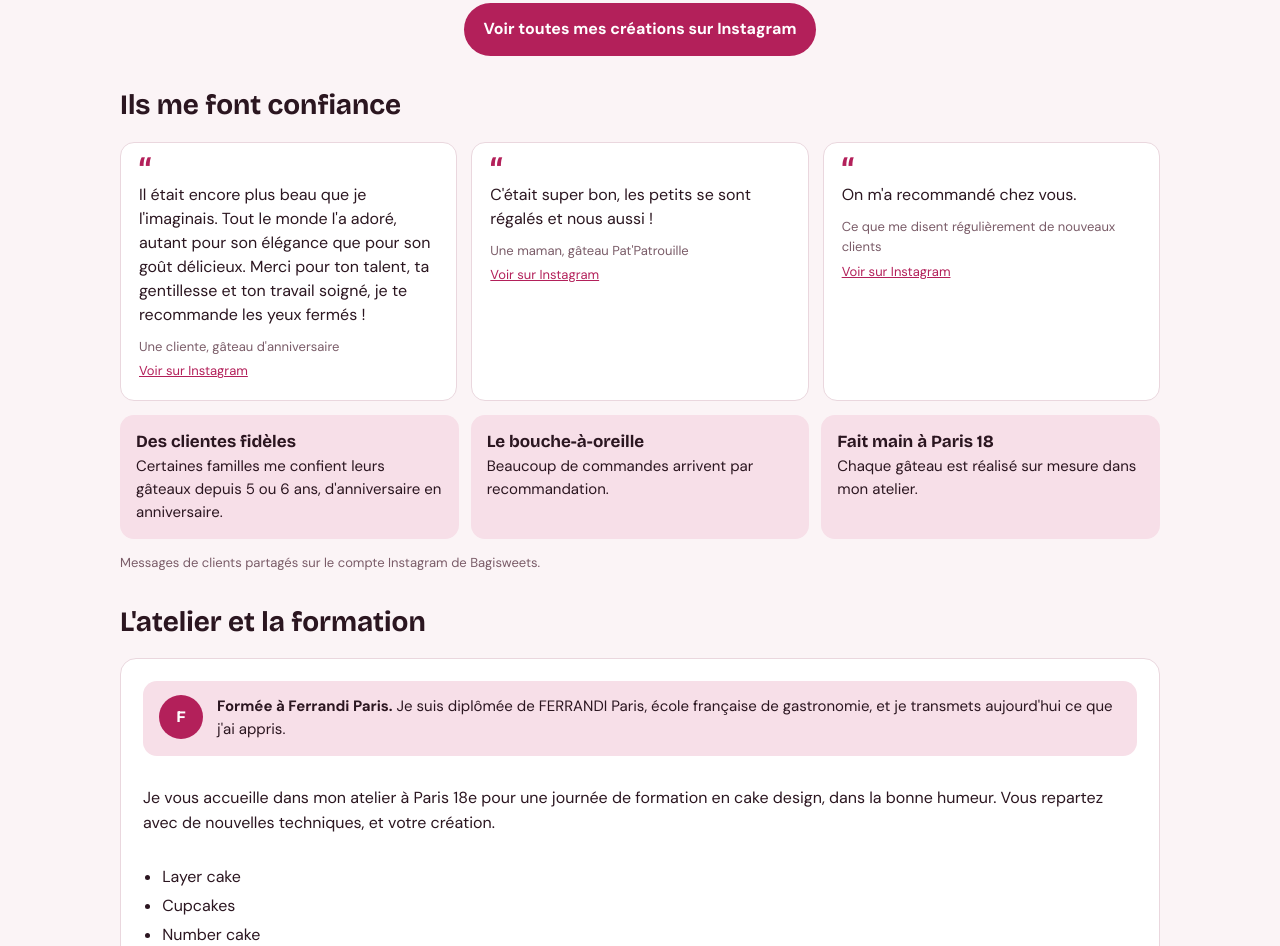
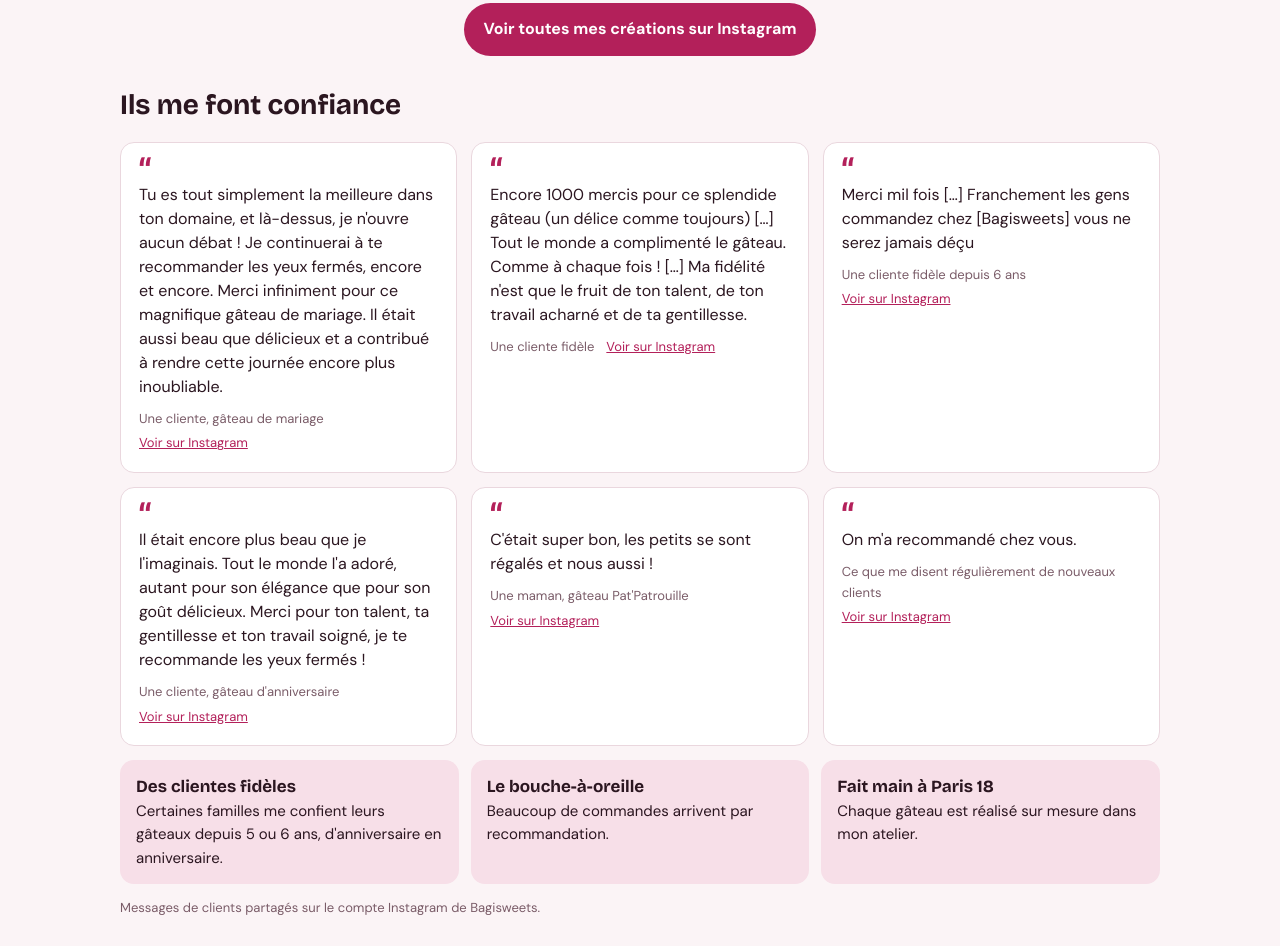
Before and after one commit to giressestkb/bagisweets-site, a plain HTML site: page index.html in a window 1280 px wide. Shown: the part 2613-3559 px from the top of the page. Drawn offline with nearby package versions, Linux system fonts and the light colour scheme.

Commit message:
Trois avis de clientes ajoutés (anonymes, lien vers la publication)

```diff
--- a/index.html
+++ b/index.html
@@ -231,6 +231,18 @@ section.block h2 { font-family: var(--font-display); font-size: clamp(22px, 4vw,
     <h2 id="avh">Ils me font confiance</h2>
     <div class="quotes">
       <figure class="quote">
+        <blockquote>Tu es tout simplement la meilleure dans ton domaine, et là-dessus, je n'ouvre aucun débat ! Je continuerai à te recommander les yeux fermés, encore et encore. Merci infiniment pour ce magnifique gâteau de mariage. Il était aussi beau que délicieux et a contribué à rendre cette journée encore plus inoubliable.</blockquote>
+        <figcaption><span>Une cliente, gâteau de mariage</span><a href="https://www.instagram.com/p/DagIOuuMYZr/" target="_blank" rel="noopener noreferrer">Voir sur Instagram</a></figcaption>
+      </figure>
+      <figure class="quote">
+        <blockquote>Encore 1000 mercis pour ce splendide gâteau (un délice comme toujours) […] Tout le monde a complimenté le gâteau. Comme à chaque fois ! […] Ma fidélité n'est que le fruit de ton talent, de ton travail acharné et de ta gentillesse.</blockquote>
+        <figcaption><span>Une cliente fidèle</span><a href="https://www.instagram.com/p/DdN9CGKoLbO/" target="_blank" rel="noopener noreferrer">Voir sur Instagram</a></figcaption>
+      </figure>
+      <figure class="quote">
+        <blockquote>Merci mil fois […] Franchement les gens commandez chez [Bagisweets] vous ne serez jamais déçu</blockquote>
+        <figcaption><span>Une cliente fidèle depuis 6 ans</span><a href="https://www.instagram.com/p/DatSelzNvD5/" target="_blank" rel="noopener noreferrer">Voir sur Instagram</a></figcaption>
+      </figure>
+      <figure class="quote">
         <blockquote>Il était encore plus beau que je l'imaginais. Tout le monde l'a adoré, autant pour son élégance que pour son goût délicieux. Merci pour ton talent, ta gentillesse et ton travail soigné, je te recommande les yeux fermés !</blockquote>
         <figcaption><span>Une cliente, gâteau d'anniversaire</span><a href="https://www.instagram.com/p/DdqLGPKIeTo/" target="_blank" rel="noopener noreferrer">Voir sur Instagram</a></figcaption>
       </figure>
```
